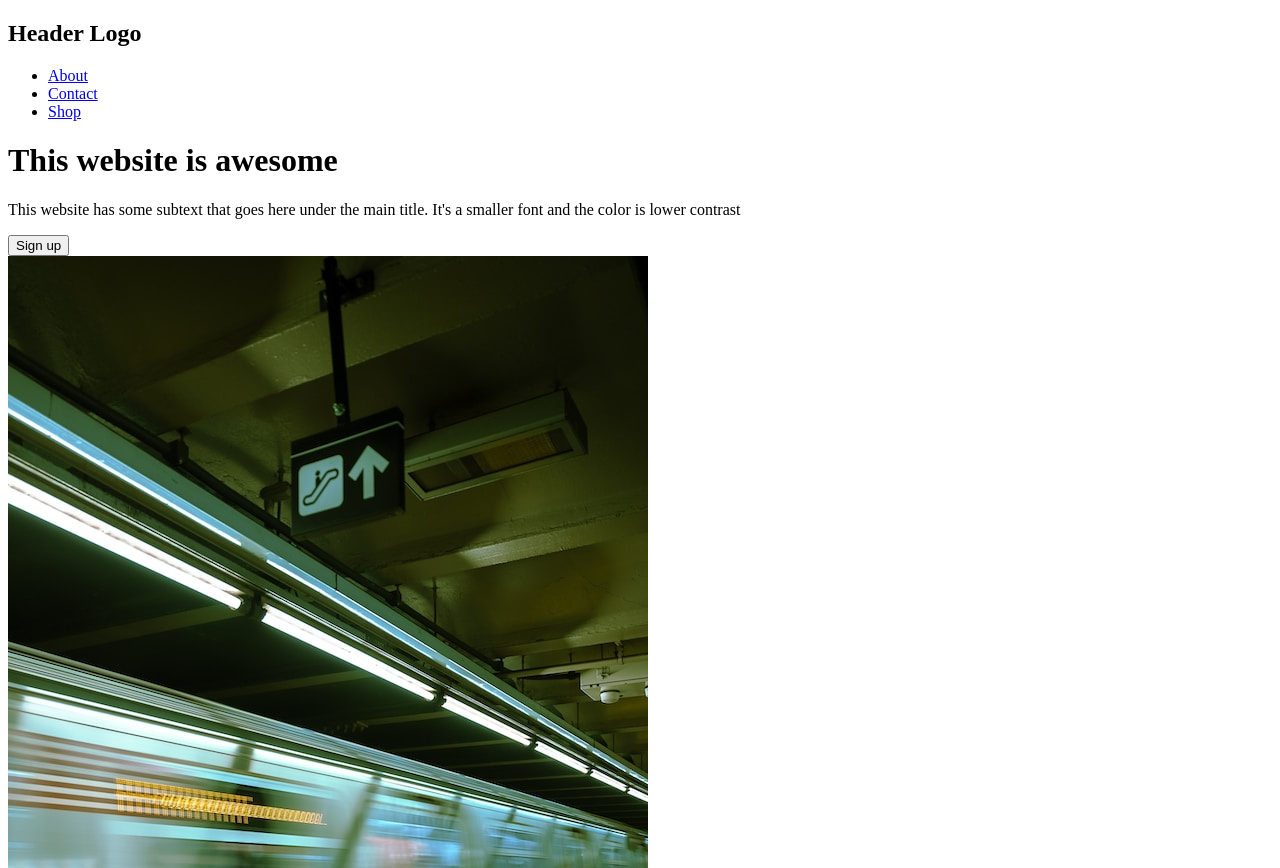
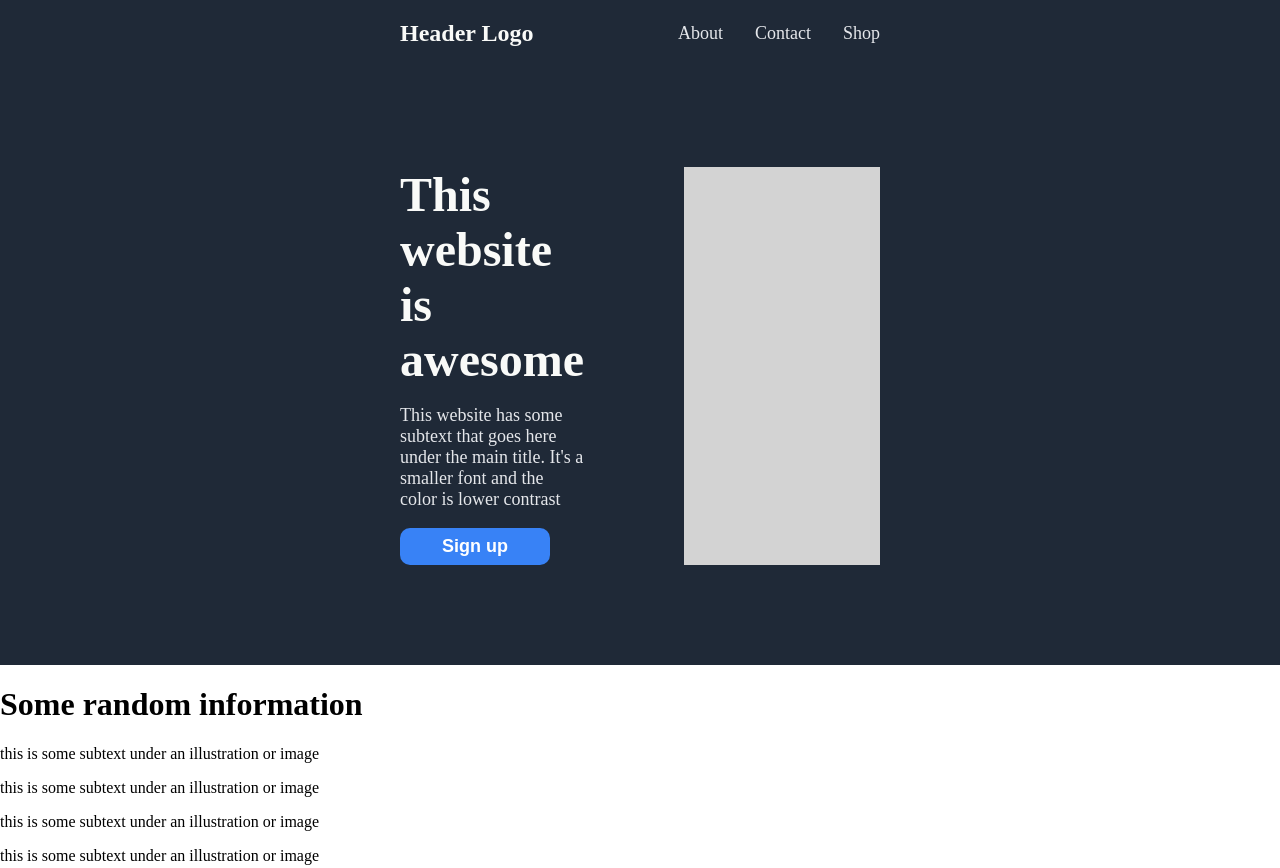
Before and after one commit to AutoAFK/LandingPage, a plain HTML site: page index.html in a window 1280 px wide. Shown: the top 868 px of the page. Drawn offline with Linux system fonts and the light colour scheme.

Commit message:
Header section styling
Finished the header section

```diff
--- a/index.html
+++ b/index.html
@@ -4,13 +4,14 @@
 <head>
     <meta charset="UTF-8">
     <meta name="viewport" content="width=device-width, initial-scale=1.0">
+    <link rel="stylesheet" href="style.css">
     <title>Landing page</title>
 </head>
 
 <body>
     <div class="header">
         <div class="navigation">
-            <h2>Header Logo</h2>
+            <h2 class="logo">Header Logo</h2>
             <ul>
                 <li><a href="#">About</a></li>
                 <li><a href="#">Contact</a></li>
@@ -25,25 +26,25 @@
                     lower contrast</p>
                 <button>Sign up</button>
             </div>
-            <img src="./images/train-station.jpg" alt="train-station">
+            <div class="welcome-box"></div>
         </div>
     </div>
     <div class="content">
         <h1>Some random information</h1>
         <div>
-            <img src="" alt="">
+            <div class="box"></div>
             <p>this is some subtext under an illustration or image</p>
         </div>
         <div>
-            <img src="" alt="">
+            <div class="box"></div>
             <p>this is some subtext under an illustration or image</p>
         </div>
         <div>
-            <img src="" alt="">
+            <div class="box"></div>
             <p>this is some subtext under an illustration or image</p>
         </div>
         <div>
-            <img src="" alt="">
+            <div class="box"></div>
             <p>this is some subtext under an illustration or image</p>
         </div>
     </div>
--- a/style.css
+++ b/style.css
@@ -1,4 +1,96 @@
+/* *,
+*::before,
+*::after {
+    box-sizing: inherit;
+
+}
+
+html {
+    box-sizing: border-box;
+} */
+
+body {
+    display: flex;
+    flex-direction: column;
+    margin: 0;
+    padding: 0;
+    height: 100vh;
+}
+
+a {
+    text-decoration: none;
+    color: #E5E7EB;
+}
+
 img {
+    width: 250px;
     height: 250px;
-    width: auto;
 }
+
+/* header */
+.header {
+    flex: 1;
+    display: flex;
+    flex-direction: column;
+    padding: 0 400px;
+    background-color: #1F2937;
+    color: #E5E7EB;
+    font-size: 18px;
+}
+
+/* nav-bar */
+.navigation {
+    display: flex;
+    align-items: center;
+}
+
+.logo {
+    flex: 1 0 auto;
+    margin-right: auto;
+    font-size: 24px;
+    color: #f9faf8;
+    font-weight: bold;
+}
+
+.navigation ul {
+    display: flex;
+    gap: 32px;
+    list-style-type: none;
+}
+
+/* welcome */
+
+.welcome {
+    display: flex;
+    gap: 100px;
+    margin: 100px 0;
+    font-size: 18px;
+}
+
+.welcome h1 {
+    font-size: 48px;
+    font-weight: bolder;
+    color: #f9faf8;
+    margin: 0;
+}
+
+.welcome div {
+    flex: 1;
+}
+
+.welcome .welcome-box {
+    flex: 2 1 auto;
+    height: auto;
+    background-color: lightgray;
+}
+
+.welcome button {
+    background: #3882f6;
+    padding: 8px;
+    color: white;
+    font-size: 18px;
+    font-weight: bold;
+    border-radius: 10px;
+    border: 0px transparent;
+    width: 150px;
+}
```
